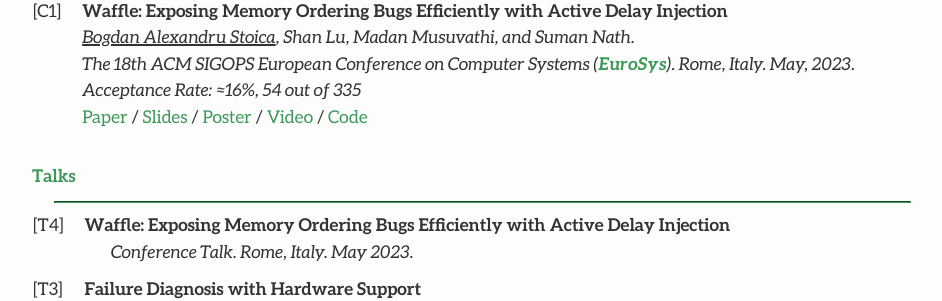
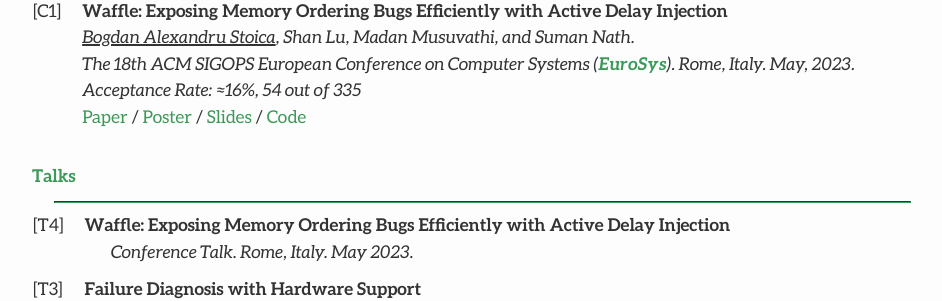
Before and after one commit to bastoica/bastoica.github.io, a Jekyll site: the page built from research.md, in a window 1280 px wide. Shown: the part 322-623 px from the top of the page, without its empty margins (158-1100 px from the left). Built offline with Jekyll 4.4.1, drawn with Linux system fonts in a browser that asks for light colours; nearby versions of some CDN libraries.

Commit message:
Add EuroSys slides, some minor refactoring

```diff
--- a/research.md
+++ b/research.md
@@ -16,7 +16,7 @@
 	  <b>Waffle: Exposing Memory Ordering Bugs Efficiently with Active Delay Injection</b><br>
 	  <i><u style="text-decoration-thickness: 2px;">Bogdan Alexandru Stoica</u>, Shan Lu, Madan Musuvathi, and Suman Nath.</i><br>
 	  <i>The 18th ACM SIGOPS European Conference on Computer Systems (<a class="useful-links" href="https://2023.eurosys.org/" target="_blank"><b>EuroSys</b></a>). Rome, Italy. May, 2023. Acceptance Rate: ≈16%, 54 out of 335</i><br>
-	  <a class="useful-links" href="/files/papers/2023_eurosys_waffle.pdf" target="_blank">Paper</a> / <a class="useful-links" href="files/slides/2023_eurosys_talk.pptx" target="_blank">Slides</a> / <a class="useful-links" href="/files/posters/2023_eurosys_poster.pdf" target="_blank">Poster</a> / <a class="useful-links" href="" target="_blank">Video</a> / <a class="useful-links" href="https://github.com/bastoica/waffle" target="_blank">Code</a>
+	  <a class="useful-links" href="/files/papers/2023_eurosys_waffle.pdf" target="_blank">Paper</a> / <a class="useful-links" href="/files/posters/2023_eurosys_poster.pdf" target="_blank">Poster</a> / <a class="useful-links" href="files/slides/2023_eurosys_slides.ppsx" target="_blank">Slides</a> / <a class="useful-links" href="https://github.com/bastoica/waffle" target="_blank">Code</a>
 	</td>
   </tr>
 </table>
```
Also changed, not shown: files/metadata/bat_icon.png, 15 other files.
